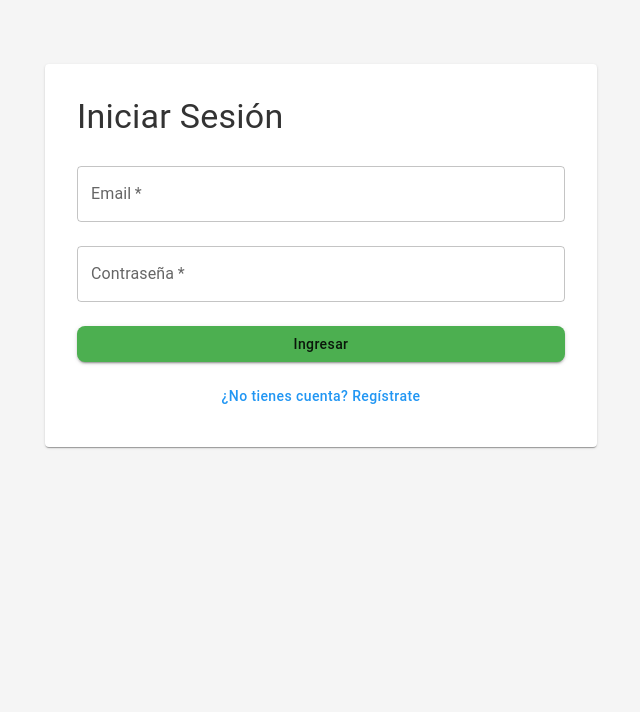
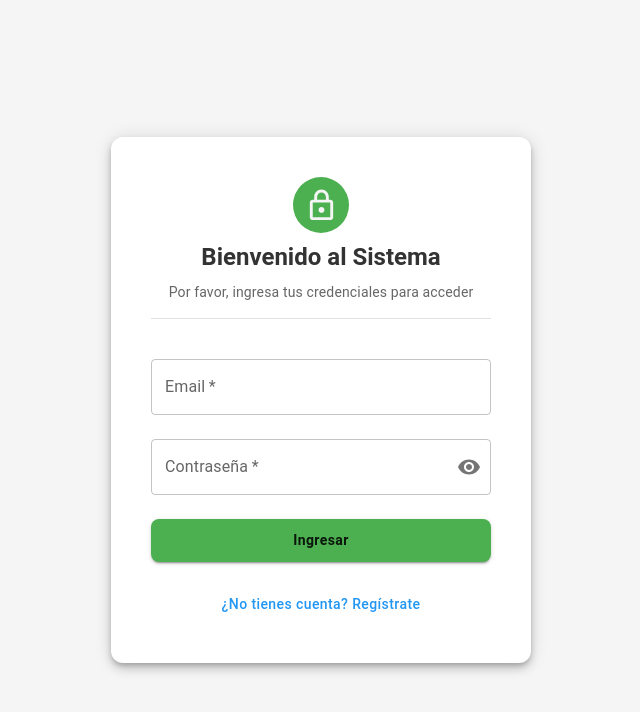
Before and after one commit to Giuver/SISTEMA-INCIDENCIAS, a React (Vite) app: page /login in a window 1280 px wide. Shown: the top 712 px of the page, without its empty margins (319-959 px from the left). Built offline with nearby package versions, Linux system fonts and the light colour scheme; the HTML template or start-up script is replaced by a standard one.

Commit message:
Mejora visual del Login: diseño moderno con Material-UI, campo de contraseña con mostrar/ocultar y spinner de carga en el botón. No se modificó la lógica ni la funcionalidad existente.

```diff
--- a/src/pages/Login.jsx
+++ b/src/pages/Login.jsx
@@ -1,5 +1,8 @@
 import React, { useState } from 'react';
-import { Container, Paper, Typography, TextField, Button, Alert, Box } from '@mui/material';
+import { Container, Paper, Typography, TextField, Button, Alert, Box, Avatar, Divider, InputAdornment, IconButton, CircularProgress } from '@mui/material';
+import LockOutlinedIcon from '@mui/icons-material/LockOutlined';
+import Visibility from '@mui/icons-material/Visibility';
+import VisibilityOff from '@mui/icons-material/VisibilityOff';
 import axios from 'axios';
 import { useNavigate } from 'react-router-dom';
 import { API_ENDPOINTS } from '../config/api';
@@ -8,10 +11,19 @@ const Login = () => {
     const [form, setForm] = useState({ email: '', password: '' });
     const [error, setError] = useState('');
     const [loading, setLoading] = useState(false);
+    const [showPassword, setShowPassword] = useState(false);
     const navigate = useNavigate();
 
     const handleChange = (e) => {
         setForm({ ...form, [e.target.name]: e.target.value });
+    };
+
+    const handleClickShowPassword = () => {
+        setShowPassword((show) => !show);
+    };
+
+    const handleMouseDownPassword = (event) => {
+        event.preventDefault();
     };
 
     const handleSubmit = async (e) => {
@@ -42,9 +54,20 @@ const Login = () => {
     };
 
     return (
-        <Container maxWidth="sm" sx={{ mt: 8 }}>
-            <Paper sx={{ p: 4 }}>
-                <Typography variant="h4" gutterBottom>Iniciar Sesión</Typography>
+        <Container maxWidth="sm" sx={{ minHeight: '100vh', display: 'flex', alignItems: 'center', justifyContent: 'center' }}>
+            <Paper elevation={6} sx={{ p: 5, borderRadius: 3, width: '100%', maxWidth: 420 }}>
+                <Box sx={{ display: 'flex', flexDirection: 'column', alignItems: 'center', mb: 2 }}>
+                    <Avatar sx={{ bgcolor: 'primary.main', width: 56, height: 56, mb: 1 }}>
+                        <LockOutlinedIcon fontSize="large" />
+                    </Avatar>
+                    <Typography variant="h5" fontWeight={600} gutterBottom>
+                        Bienvenido al Sistema
+                    </Typography>
+                    <Typography variant="body2" color="text.secondary" align="center">
+                        Por favor, ingresa tus credenciales para acceder
+                    </Typography>
+                </Box>
+                <Divider sx={{ mb: 3 }} />
                 {error && <Alert severity="error" sx={{ mb: 2 }}>{error}</Alert>}
                 <form onSubmit={handleSubmit}>
                     <TextField
@@ -56,25 +79,41 @@ const Login = () => {
                         fullWidth
                         required
                         margin="normal"
+                        autoComplete="email"
                     />
                     <TextField
                         label="Contraseña"
                         name="password"
-                        type="password"
+                        type={showPassword ? 'text' : 'password'}
                         value={form.password}
                         onChange={handleChange}
                         fullWidth
                         required
                         margin="normal"
+                        autoComplete="current-password"
+                        InputProps={{
+                            endAdornment: (
+                                <InputAdornment position="end">
+                                    <IconButton
+                                        aria-label={showPassword ? 'Ocultar contraseña' : 'Mostrar contraseña'}
+                                        onClick={handleClickShowPassword}
+                                        onMouseDown={handleMouseDownPassword}
+                                        edge="end"
+                                    >
+                                        {showPassword ? <VisibilityOff /> : <Visibility />}
+                                    </IconButton>
+                                </InputAdornment>
+                            )
+                        }}
                     />
-                    <Box sx={{ mt: 2 }}>
-                        <Button type="submit" variant="contained" color="primary" fullWidth disabled={loading}>
-                            {loading ? 'Ingresando...' : 'Ingresar'}
-                        </Button>
-                    </Box>
+                    <Button type="submit" variant="contained" color="primary" fullWidth sx={{ mt: 2, py: 1.2, fontWeight: 600 }} disabled={loading}>
+                        {loading ? <CircularProgress size={24} color="inherit" /> : 'Ingresar'}
+                    </Button>
                 </form>
-                <Box sx={{ mt: 2, textAlign: 'center' }}>
-                    <Button color="secondary" onClick={() => navigate('/registro')}>¿No tienes cuenta? Regístrate</Button>
+                <Box sx={{ mt: 3, textAlign: 'center' }}>
+                    <Button color="secondary" onClick={() => navigate('/registro')} sx={{ textTransform: 'none' }}>
+                        ¿No tienes cuenta? Regístrate
+                    </Button>
                 </Box>
             </Paper>
         </Container>
```
